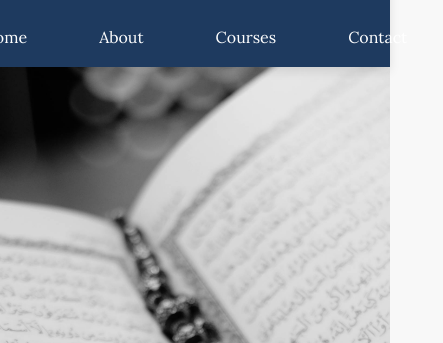
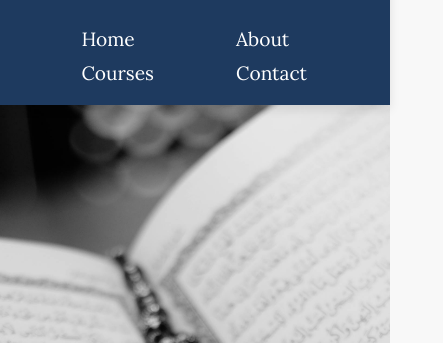
Before and after one commit to M-Rehan-Malik/online-tutor, a plain HTML site: page index.html in a window 390 px wide. Shown: the part 64-407 px from the top of the page, 443 px wide, since content can reach past the window. Drawn offline with Linux system fonts and the light colour scheme.

Commit message:
changed to grid

```diff
--- a/style.css
+++ b/style.css
@@ -297,7 +297,9 @@ button:hover {
 }
 
 @media (max-width: 500px) {
-    nav a{
-        font-size: 16px;
+    nav ul{
+        display: grid;
+        grid-template-columns: repeat(2, 1fr);
+        gap: 10px;
     }
 }
```
